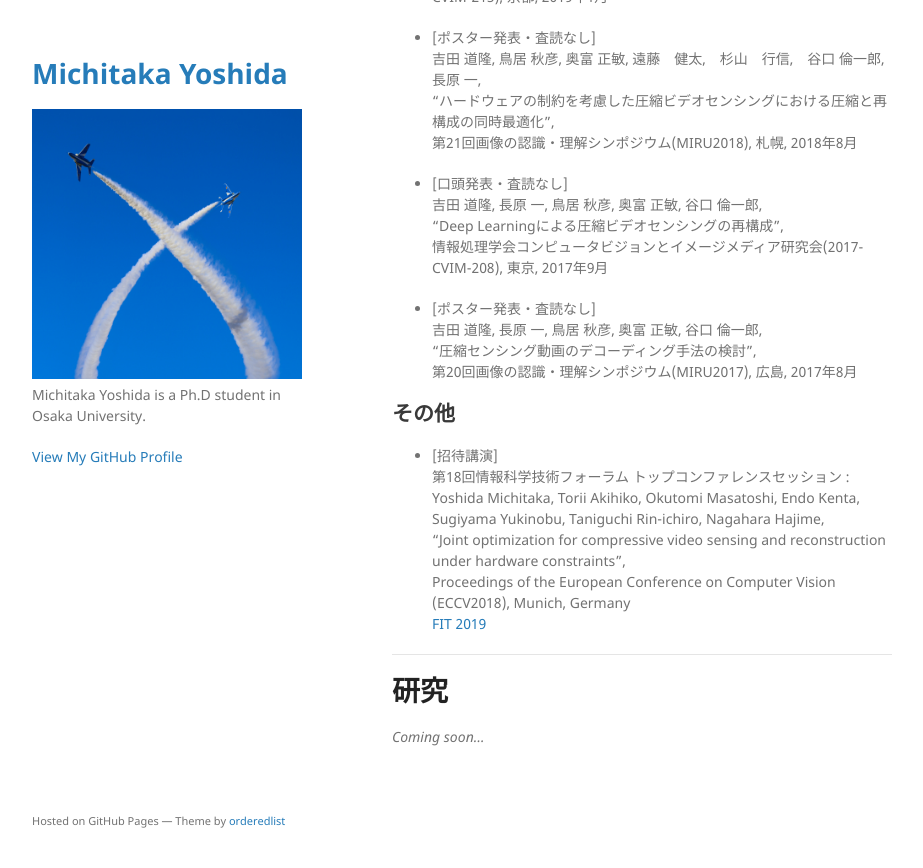
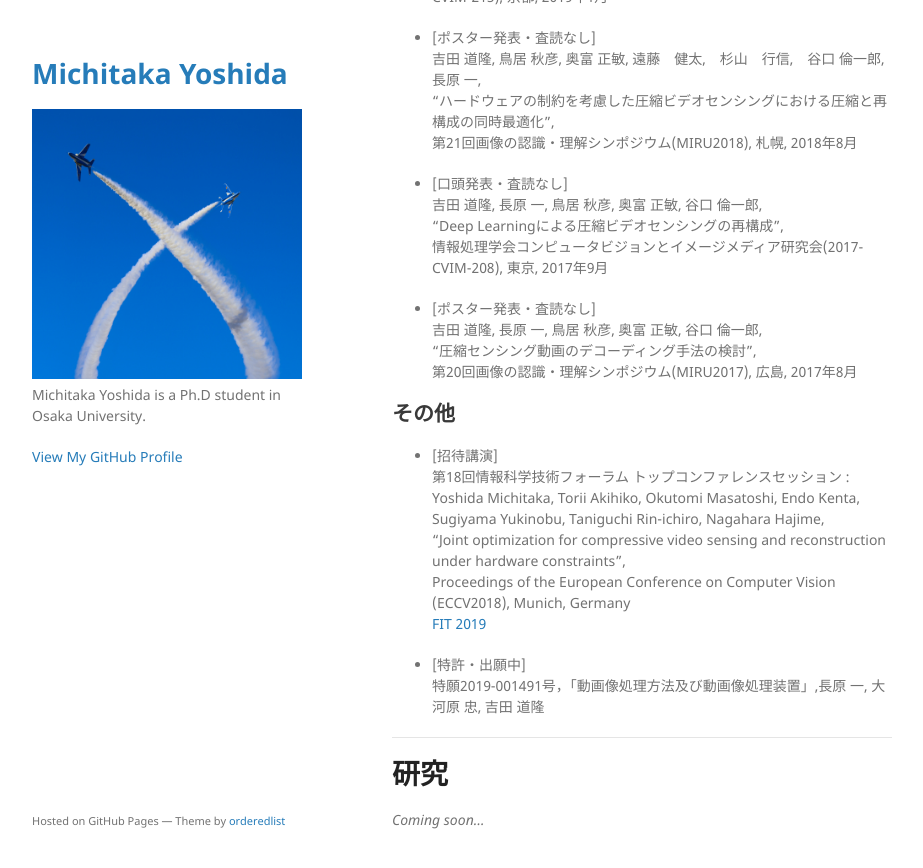
Before and after one commit to michitakayoshida/michitakayoshida.github.io, a Jekyll site: the page built from index.md, in a window 1280 px wide and 900 px high, scrolled down 2573 px. Shown: the top 868 px of the window, without its empty margins (178-1101 px from the left). Built offline with Jekyll 4.4.1, drawn with Linux system fonts in a browser that asks for light colours.

Commit message:
Update index.md

```diff
--- a/index.md
+++ b/index.md
@@ -118,6 +118,9 @@ Yoshida Michitaka, Torii Akihiko, Okutomi Masatoshi, Endo Kenta, Sugiyama Yukino
 Proceedings of the European Conference on Computer Vision (ECCV2018), Munich, Germany
 [FIT 2019](https://www.ipsj.or.jp/event/fit/fit2019/FIT2019program_web/data/html/event/eventTCS3.html)
 
+- [特許・出願中]
+特願2019-001491号，「動画像処理方法及び動画像処理装置」,長原 一, 大河原 忠, 吉田 道隆
+
 ---
 
 # 研究
```
